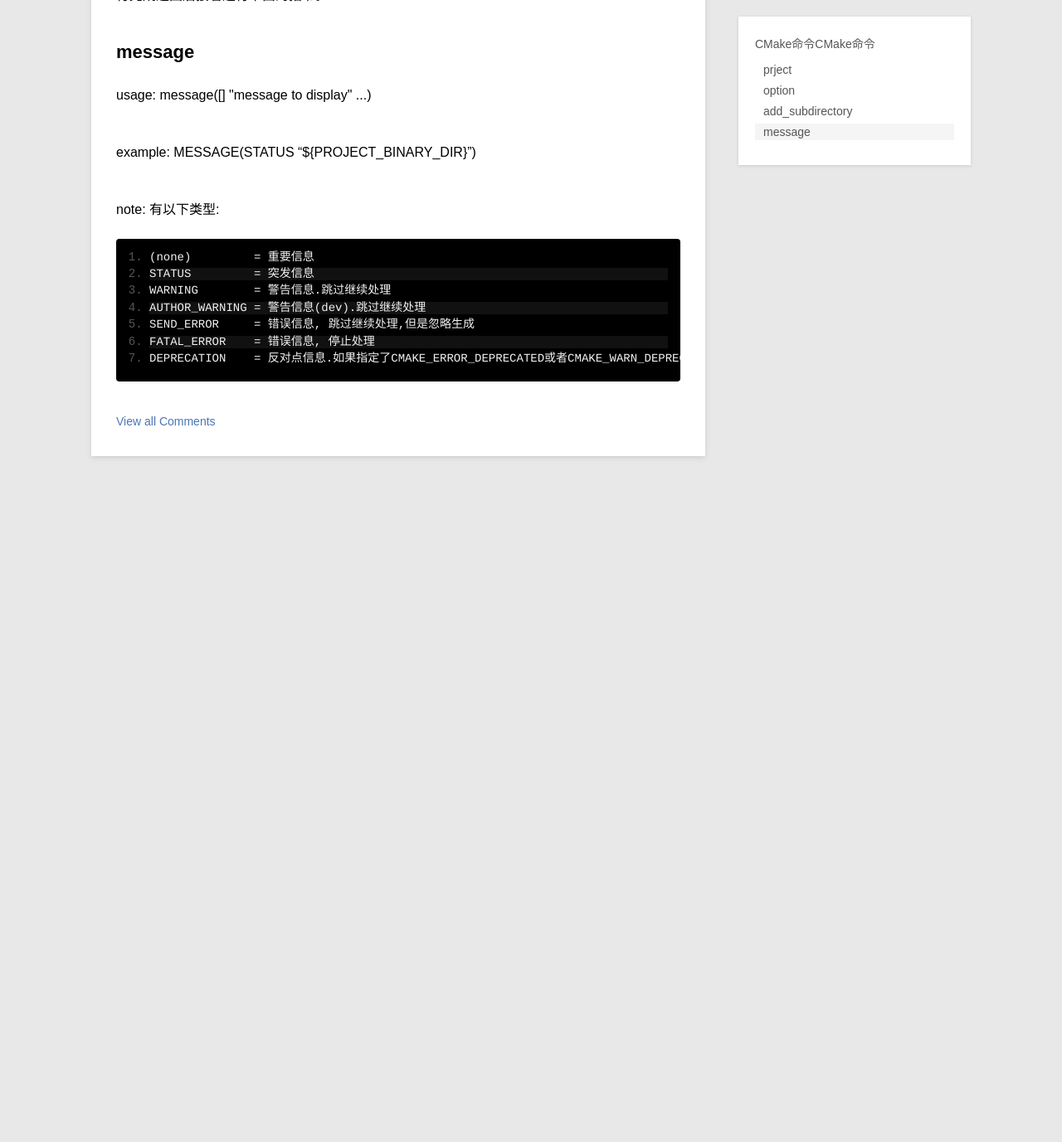
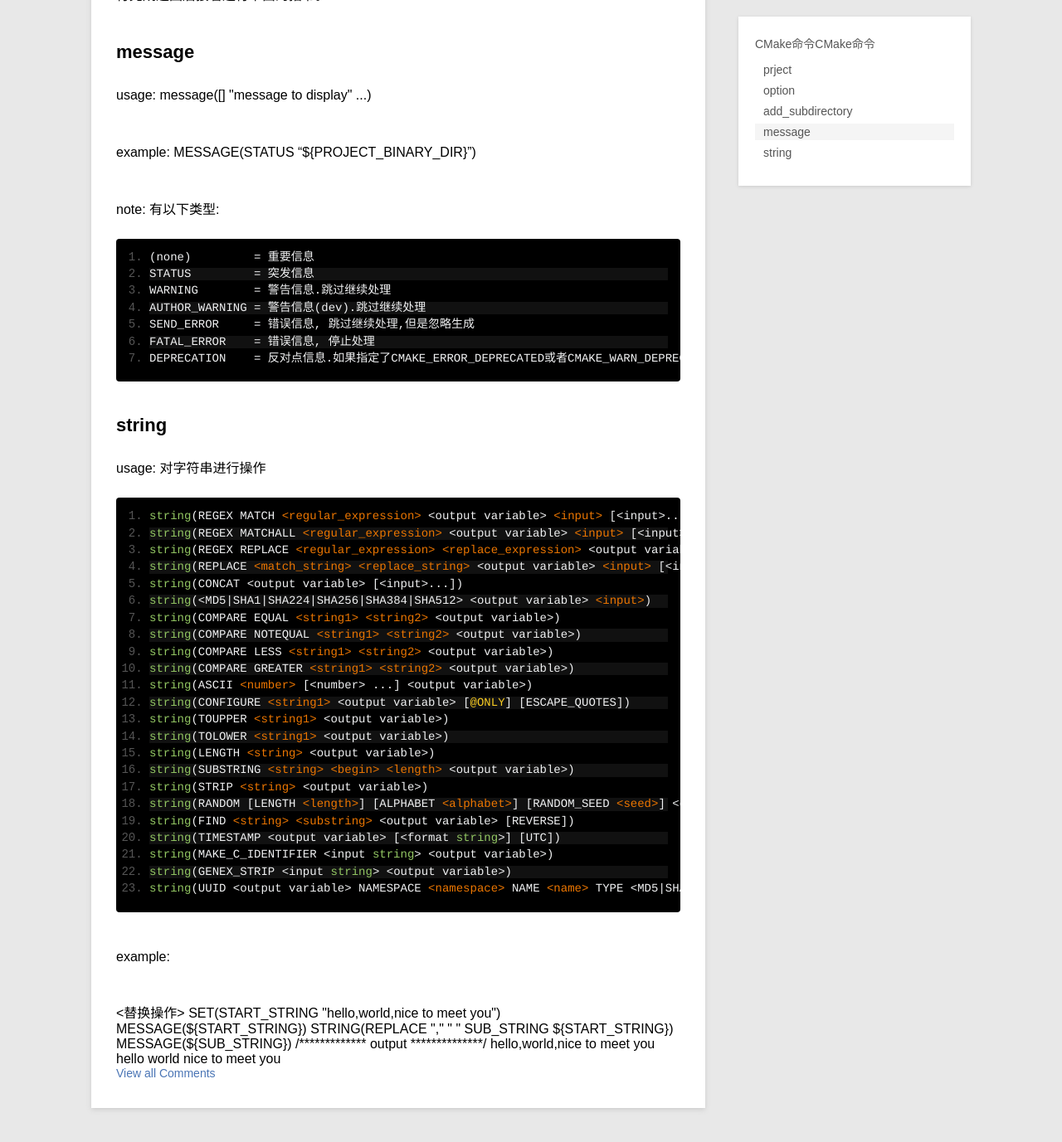
Before and after one commit to erniusias/lovewubo.github.io, a Jekyll site: the page built from _posts/2015-2-5-cmake命令.md, in a window 1280 px wide and 1400 px high, scrolled down 1844 px. Shown: the top 1377 px of the window at 83% size. Built offline with Jekyll 4.4.1, drawn with Linux system fonts in a browser that asks for light colours; Markdown is read by kramdown in place of the engine named in the settings; before the commit the page ends 2474 px from its top, so only the background shows below that.

Commit message:
Update 2015-2-5-cmake命令.md

```diff
--- a/_posts/2015-2-5-cmake命令.md
+++ b/_posts/2015-2-5-cmake命令.md
@@ -73,3 +73,45 @@ note: <mode>有以下类型:
 	SEND_ERROR     = 错误信息, 跳过继续处理,但是忽略生成
 	FATAL_ERROR    = 错误信息, 停止处理
 	DEPRECATION    = 反对点信息.如果指定了CMAKE_ERROR_DEPRECATED或者CMAKE_WARN_DEPRECATED,可以输出这种消息.如果没有,则不输出消息
+
+string
+------
+
+usage: 对字符串进行操作
+
+	string(REGEX MATCH <regular_expression> <output variable> <input> [<input>...])
+	string(REGEX MATCHALL <regular_expression> <output variable> <input> [<input>...])
+	string(REGEX REPLACE <regular_expression> <replace_expression> <output variable> <input> [<input>...])
+	string(REPLACE <match_string> <replace_string> <output variable> <input> [<input>...])
+	string(CONCAT <output variable> [<input>...])
+	string(<MD5|SHA1|SHA224|SHA256|SHA384|SHA512> <output variable> <input>)
+	string(COMPARE EQUAL <string1> <string2> <output variable>)
+	string(COMPARE NOTEQUAL <string1> <string2> <output variable>)
+	string(COMPARE LESS <string1> <string2> <output variable>)
+	string(COMPARE GREATER <string1> <string2> <output variable>)
+	string(ASCII <number> [<number> ...] <output variable>)
+	string(CONFIGURE <string1> <output variable> [@ONLY] [ESCAPE_QUOTES])
+	string(TOUPPER <string1> <output variable>)
+	string(TOLOWER <string1> <output variable>)
+	string(LENGTH <string> <output variable>)
+	string(SUBSTRING <string> <begin> <length> <output variable>)
+	string(STRIP <string> <output variable>)
+	string(RANDOM [LENGTH <length>] [ALPHABET <alphabet>] [RANDOM_SEED <seed>] <output variable>)
+	string(FIND <string> <substring> <output variable> [REVERSE])
+	string(TIMESTAMP <output variable> [<format string>] [UTC])
+	string(MAKE_C_IDENTIFIER <input string> <output variable>)
+	string(GENEX_STRIP <input string> <output variable>)
+	string(UUID <output variable> NAMESPACE <namespace> NAME <name> TYPE <MD5|SHA1> [UPPER])
+
+example:
+
+<替换操作>
+
+	SET(START_STRING "hello,world,nice to meet you")
+	MESSAGE(${START_STRING})
+	STRING(REPLACE "," " " SUB_STRING ${START_STRING})
+	MESSAGE(${SUB_STRING})
+
+	/************* output **************/
+	hello,world,nice to meet you
+	hello world nice to meet you
```
